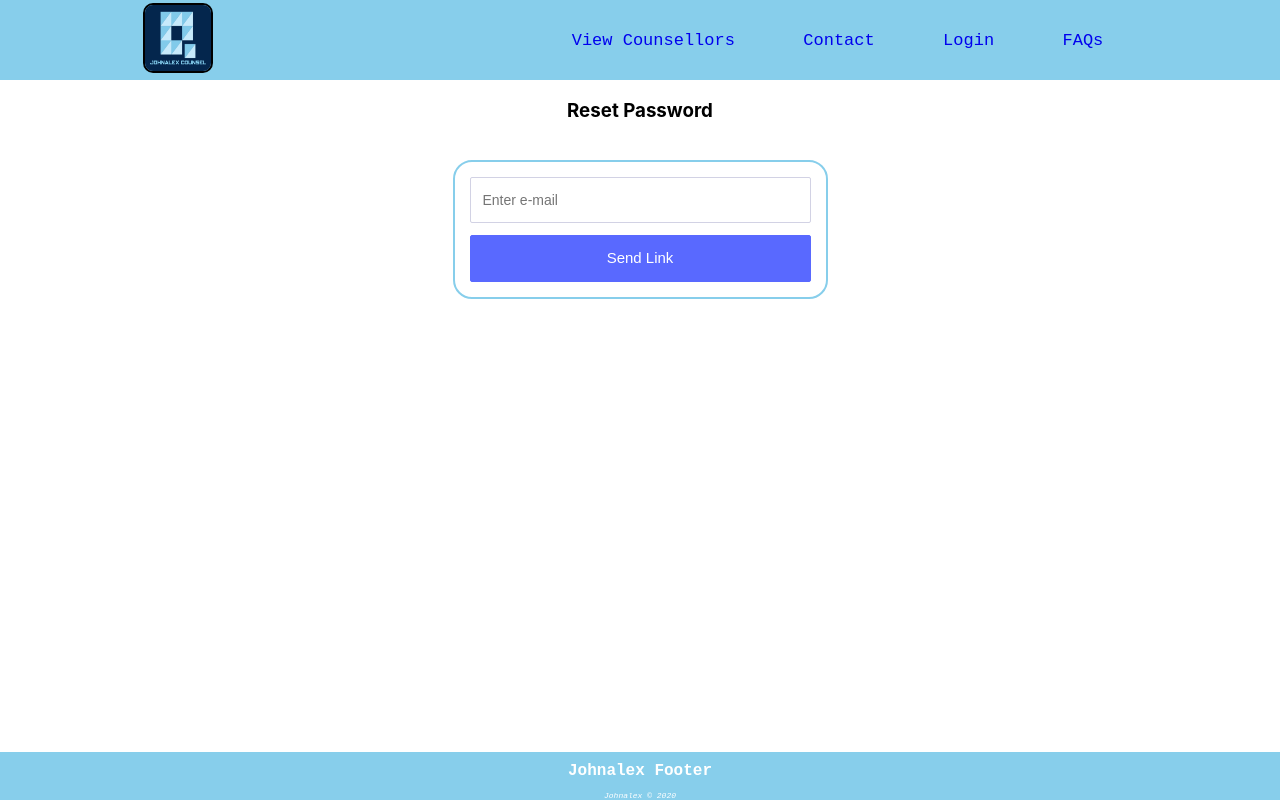
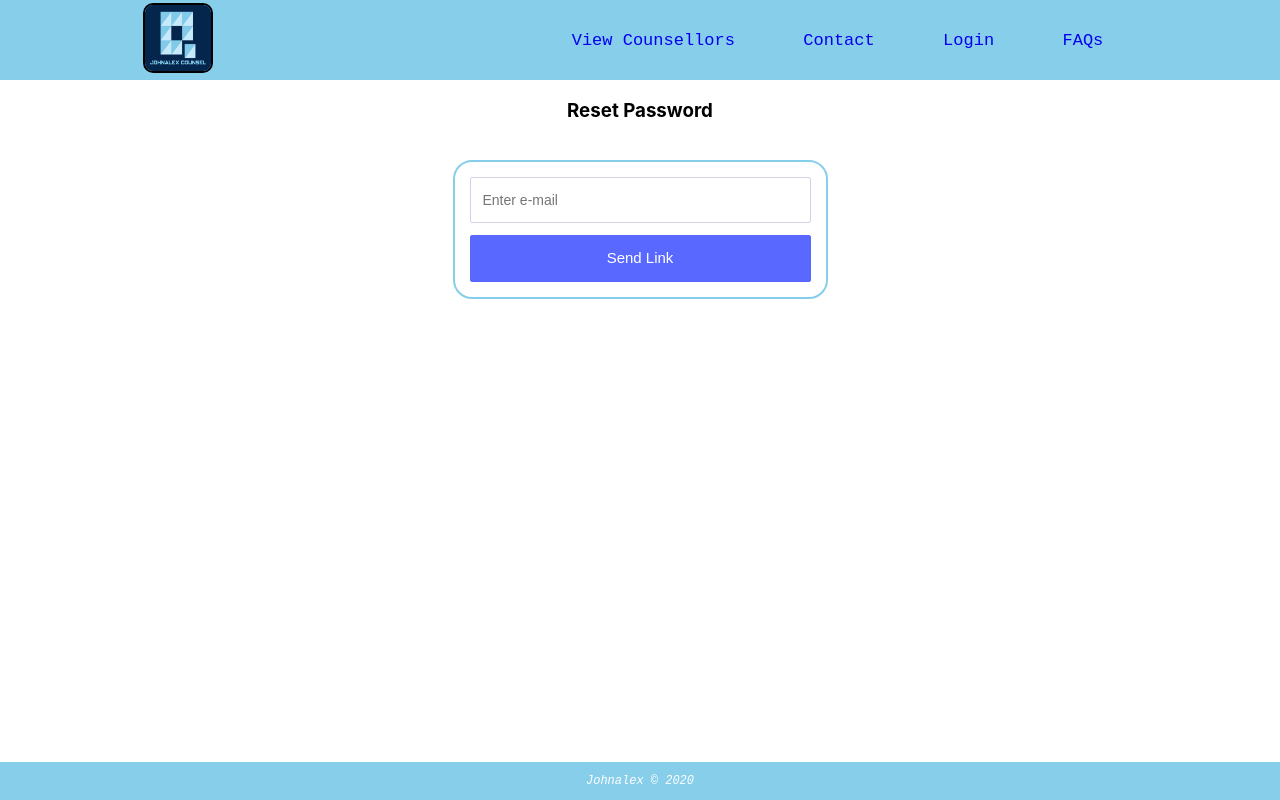
Before and after one commit to Johnalexx/counselling_project, a React (Create React App) app: page /reset-password in a window 1280 px wide. Built offline with nearby package versions, Linux system fonts and the light colour scheme.

Commit message:
modified footer

```diff
--- a/src/Footer.js
+++ b/src/Footer.js
@@ -3,8 +3,7 @@ import React from 'react'
 function Footer(){
     return(
         <div className="footer">
-            <h1>Johnalex Footer</h1>
-            <i>Johnalex &copy; 2020</i>
+            <p><i>Johnalex &copy; 2020</i></p>
         </div>
     )
 }
--- a/src/counsel.css
+++ b/src/counsel.css
@@ -161,5 +161,5 @@ a{
     color: white;
     text-align: center;
     font-family: monospace;
-    font-size: 8px;
+    font-size: 12px;
 }
```
